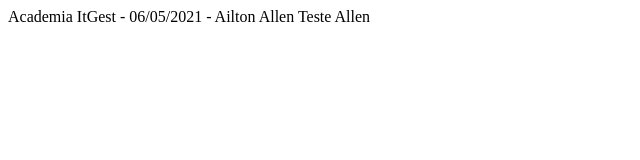
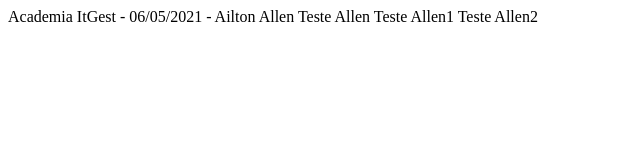
Before and after one commit to ailtonallen/ITGest, a plain HTML site: page index.html in a window 1280 px wide. Shown: the whole page, without its empty margins (0-640 px from the left). Drawn offline with Linux system fonts and the light colour scheme.

Commit message:
Editei novamente

```diff
--- a/index.html
+++ b/index.html
@@ -6,6 +6,8 @@
     <body>
          Academia ItGest - 06/05/2021 - Ailton Allen
          Teste Allen
+         Teste Allen1
+         Teste Allen2
 
     </body>
 <footer>
```
